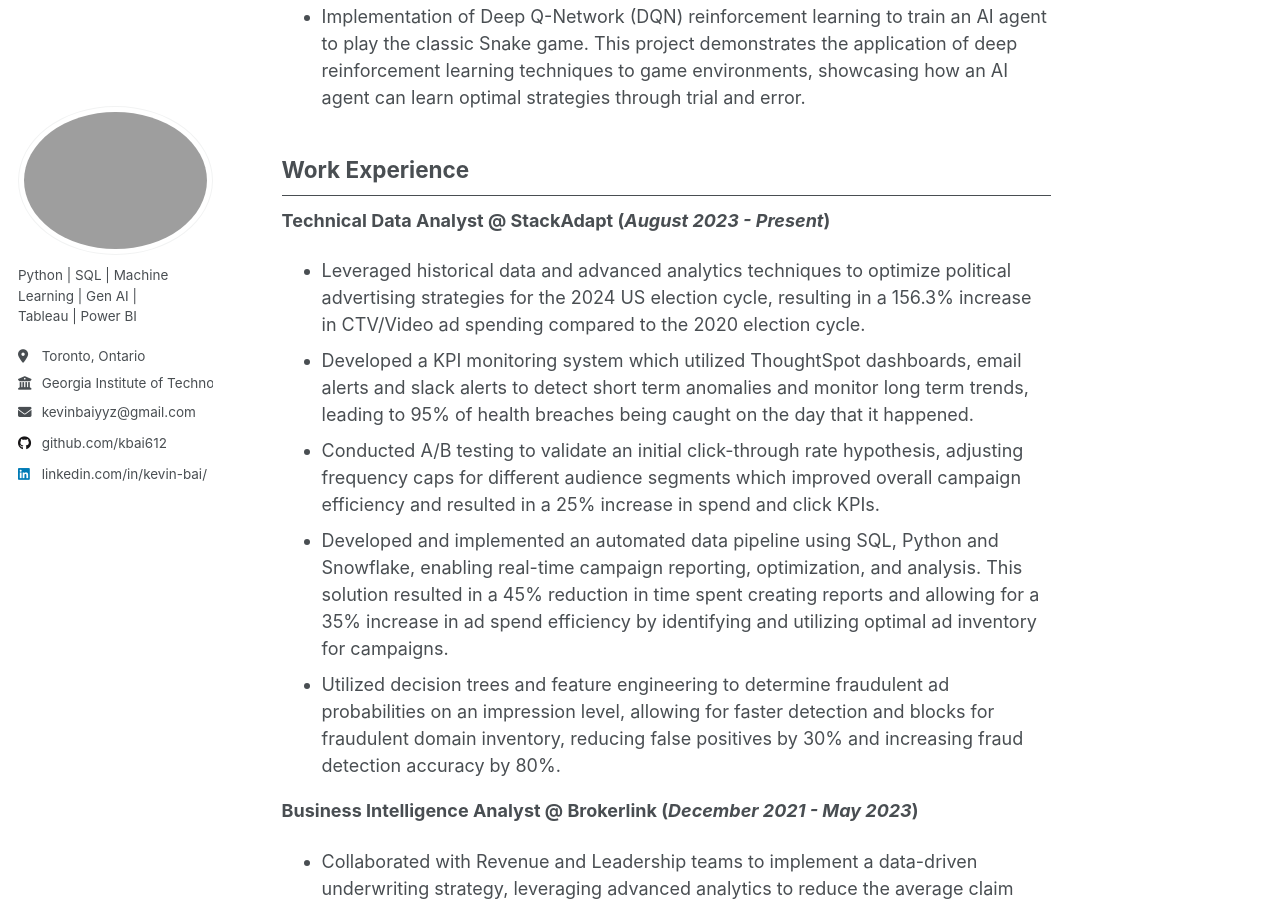
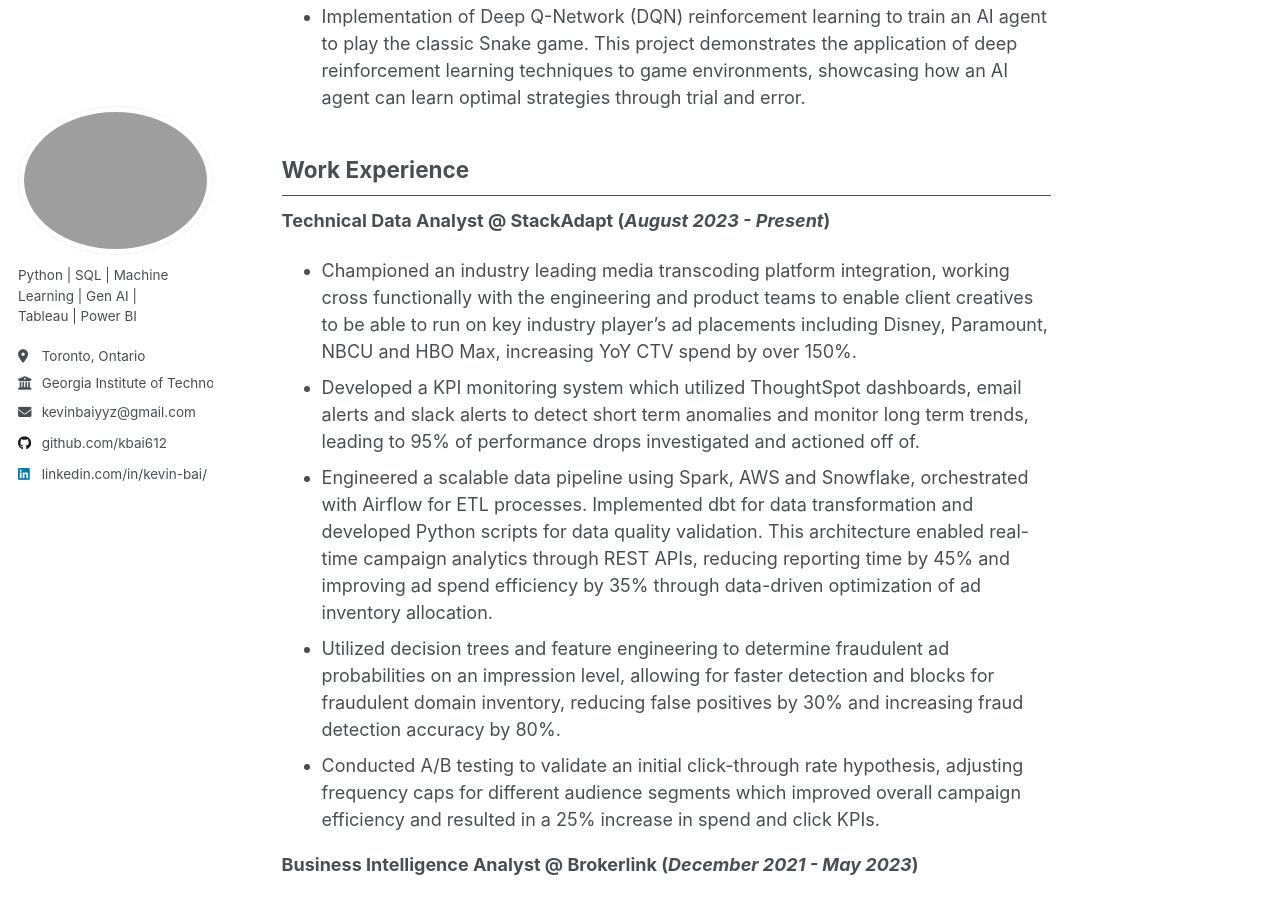
Before and after one commit to kbai612/WEBSITE, a Jekyll site: the page built from _pages/about.md, in a window 1280 px wide and 900 px high, scrolled down 767 px. Built offline with Jekyll 4.4.1, drawn with Linux system fonts in a browser that asks for light colours.

Commit message:
Update about.md

```diff
--- a/_pages/about.md
+++ b/_pages/about.md
@@ -22,11 +22,12 @@ A analytics professional with 4 years of experience using machine learning, stat
 
 ## Work Experience
 **Technical Data Analyst @ StackAdapt (_August 2023 - Present_)**
--	Leveraged historical data and advanced analytics techniques to optimize political advertising strategies for the 2024 US election cycle, resulting in a 156.3% increase in CTV/Video ad spending compared to the 2020 election cycle.
--	Developed a KPI monitoring system which utilized ThoughtSpot dashboards, email alerts and slack alerts to detect short term anomalies and monitor long term trends, leading to 95% of health breaches being caught on the day that it happened.
+-	Championed an industry leading media transcoding platform integration, working cross functionally with the engineering and product teams to enable client creatives to be able to run on key industry player’s ad placements including Disney, Paramount, NBCU and HBO Max, increasing YoY CTV spend by over 150%.
+-	Developed a KPI monitoring system which utilized ThoughtSpot dashboards, email alerts and slack alerts to detect short term anomalies and monitor long term trends, leading to 95% of performance drops investigated and actioned off of.
+-	Engineered a scalable data pipeline using Spark, AWS and Snowflake, orchestrated with Airflow for ETL processes. Implemented dbt for data transformation and developed Python scripts for data quality validation. This architecture enabled real-time campaign analytics through REST APIs, reducing reporting time by 45% and improving ad spend efficiency by 35% through data-driven optimization of ad inventory allocation.
+-	Utilized decision trees and feature engineering to determine fraudulent ad probabilities on an impression level, allowing for faster detection and blocks for fraudulent domain inventory, reducing false positives by 30% and increasing fraud detection accuracy by 80%.
 -	Conducted A/B testing to validate an initial click-through rate hypothesis, adjusting frequency caps for different audience   segments which improved overall campaign efficiency and resulted in a 25% increase in spend and click KPIs.
--	Developed and implemented an automated data pipeline using SQL, Python and Snowflake, enabling real-time campaign reporting, optimization, and analysis. This solution resulted in a 45% reduction in time spent creating reports and allowing for a 35% increase in ad spend efficiency by identifying and utilizing optimal ad inventory for campaigns.
--	Utilized decision trees and feature engineering to determine fraudulent ad probabilities on an impression level, allowing for faster detection and blocks for fraudulent domain inventory, reducing false positives by 30% and increasing fraud detection accuracy by 80%.
+
 
 **Business Intelligence Analyst @ Brokerlink (_December 2021 - May 2023_)**
 -	Collaborated with Revenue and Leadership teams to implement a data-driven underwriting strategy, leveraging advanced analytics to reduce the average claim value by 12% and improve the loss ratio by 5% over 3 fiscal quarters.
```
